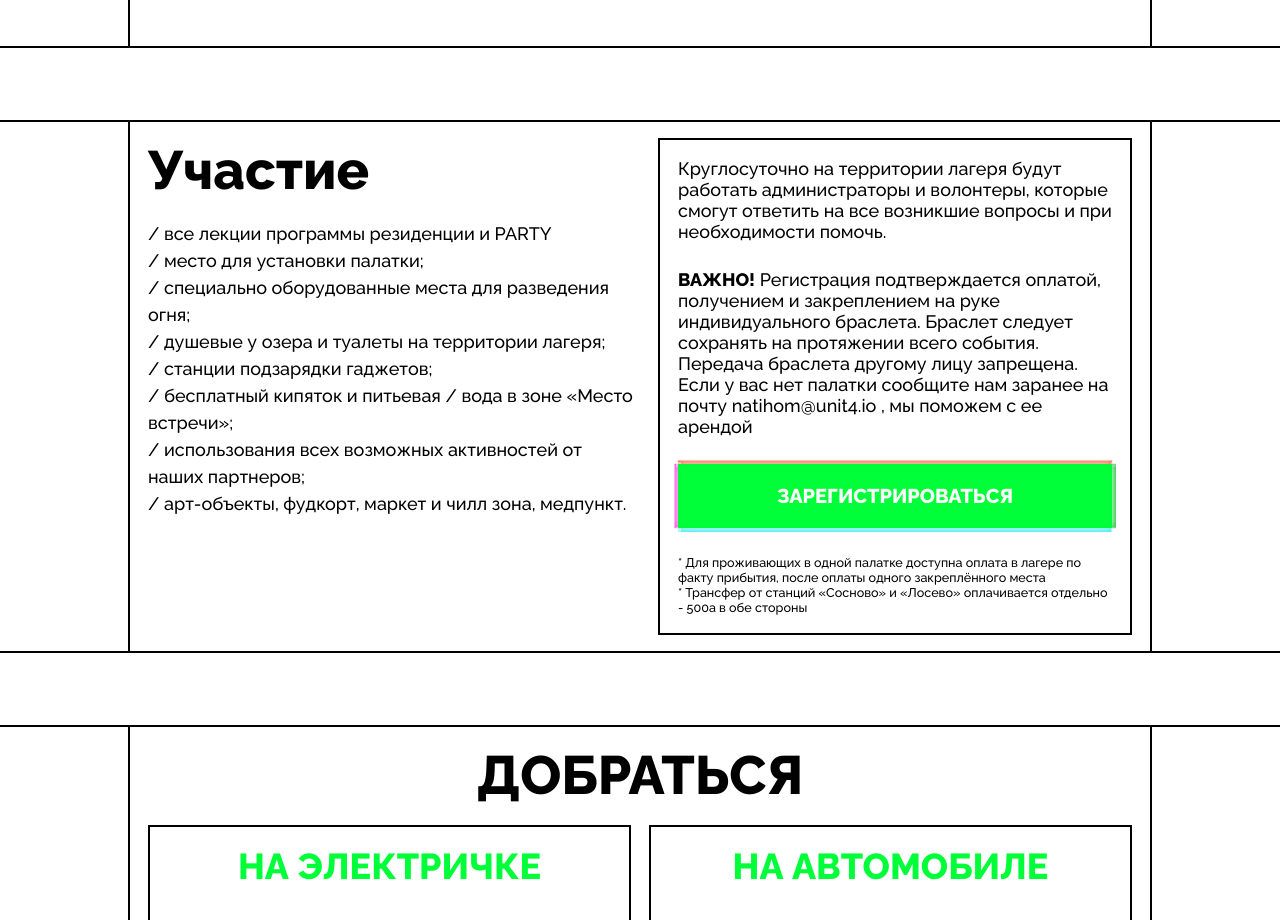
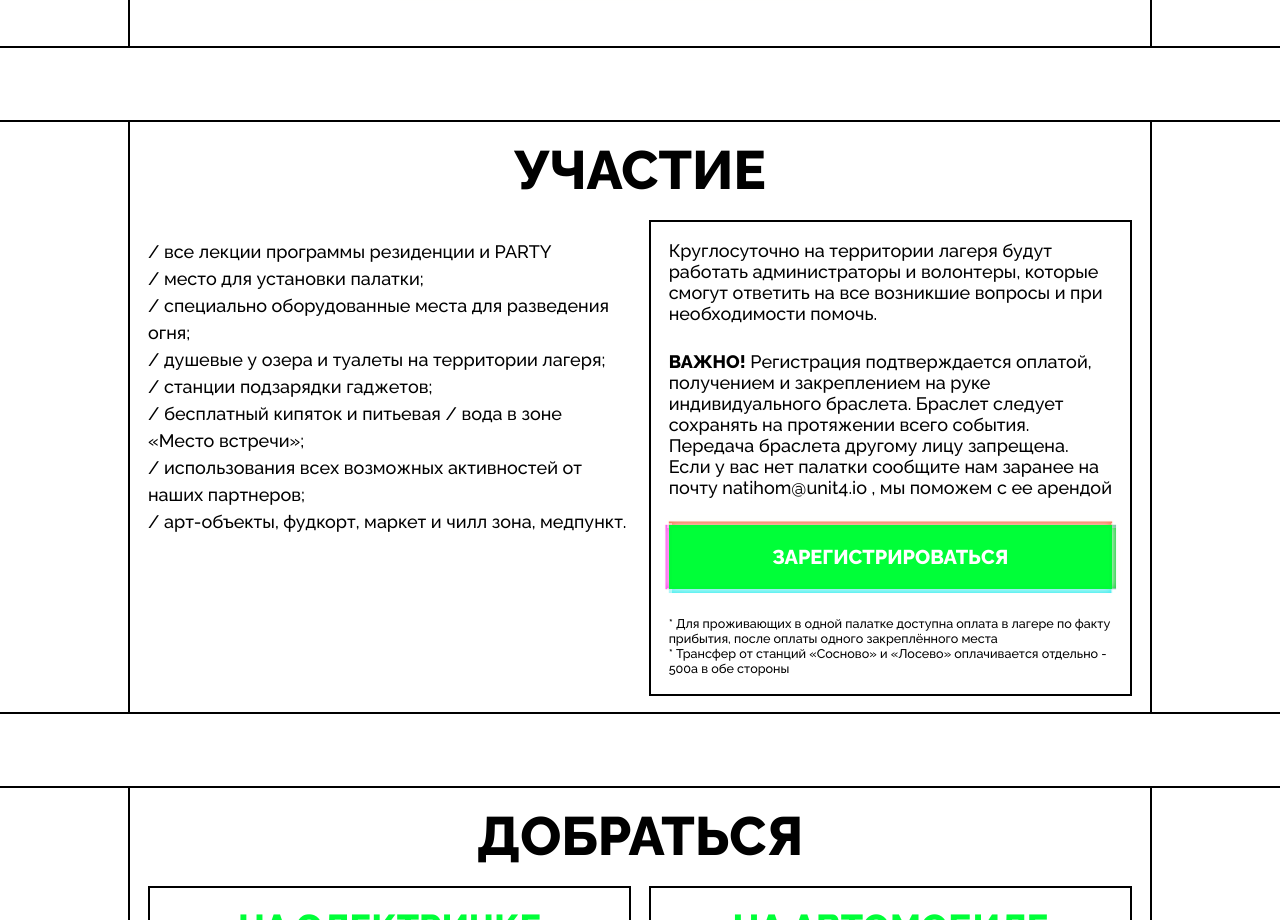
Before and after one commit to designunit/natihom, a Next.js app: page / in a window 1280 px wide. Shown: the part 5694-6614 px from the top of the page. Built offline with nearby package versions, Linux system fonts and the light colour scheme.

Commit message:
upd <Participation>

```diff
--- a/src/components/Participation/index.module.css
+++ b/src/components/Participation/index.module.css
@@ -16,8 +16,9 @@
     flex: 1 0 100%;
     max-width: 1200px;
     display: flex;
-    align-items: flex-start;
+    align-items: center;
     justify-content: center;
+    flex-flow: column;
     gap: 1rem;
     margin-top: 4rem;
     border-left: var(--border);
@@ -41,6 +42,15 @@
     left: -50vw;
     width: 200vw;
     border-bottom: var(--border);
+}
+
+.flex {
+    display: flex;
+    gap: 1rem;
+}
+
+.flex>div {
+    flex: 1 1 50%;
 }
 
 .h2 {
@@ -96,10 +106,8 @@
         margin-top: 2rem;
     }
 
-    .wrapper {
-        align-items: flex-start;
+    .flex {
         flex-flow: column;
-        align-items: stretch;
     }
 
     .panel {
--- a/src/components/Participation/index.tsx
+++ b/src/components/Participation/index.tsx
@@ -11,14 +11,15 @@ export const Participation: React.FC<any> = ({ openModal }) => {
                 className={s.container}
             >
                 <div className={s.wrapper}>
+                    <div>
+                        <h2 className={s.h2}>
+                            УЧАСТИЕ
+                        </h2>
+                    </div>
+
                     <div
-                        style={{
-                            flex: '0 1 50%'
-                        }}
+                        className={s.flex}
                     >
-                        <h2 className={s.h2}>
-                            Участие
-                        </h2>
                         <div
                             style={{
                                 lineHeight: '1.5rem',
@@ -34,13 +35,7 @@ export const Participation: React.FC<any> = ({ openModal }) => {
                             / использования всех возможных активностей от наших партнеров; <br />
                             / арт-объекты, фудкорт, маркет и чилл зона, медпункт.
                         </div>
-                    </div>
 
-                    <div
-                        style={{
-                            flex: 1,
-                        }}
-                    >
                         <div
                             className={s.collapse}
                         >
@@ -72,6 +67,7 @@ export const Participation: React.FC<any> = ({ openModal }) => {
 
                         </div>
                     </div>
+
                 </div>
             </div>
         </>
```
